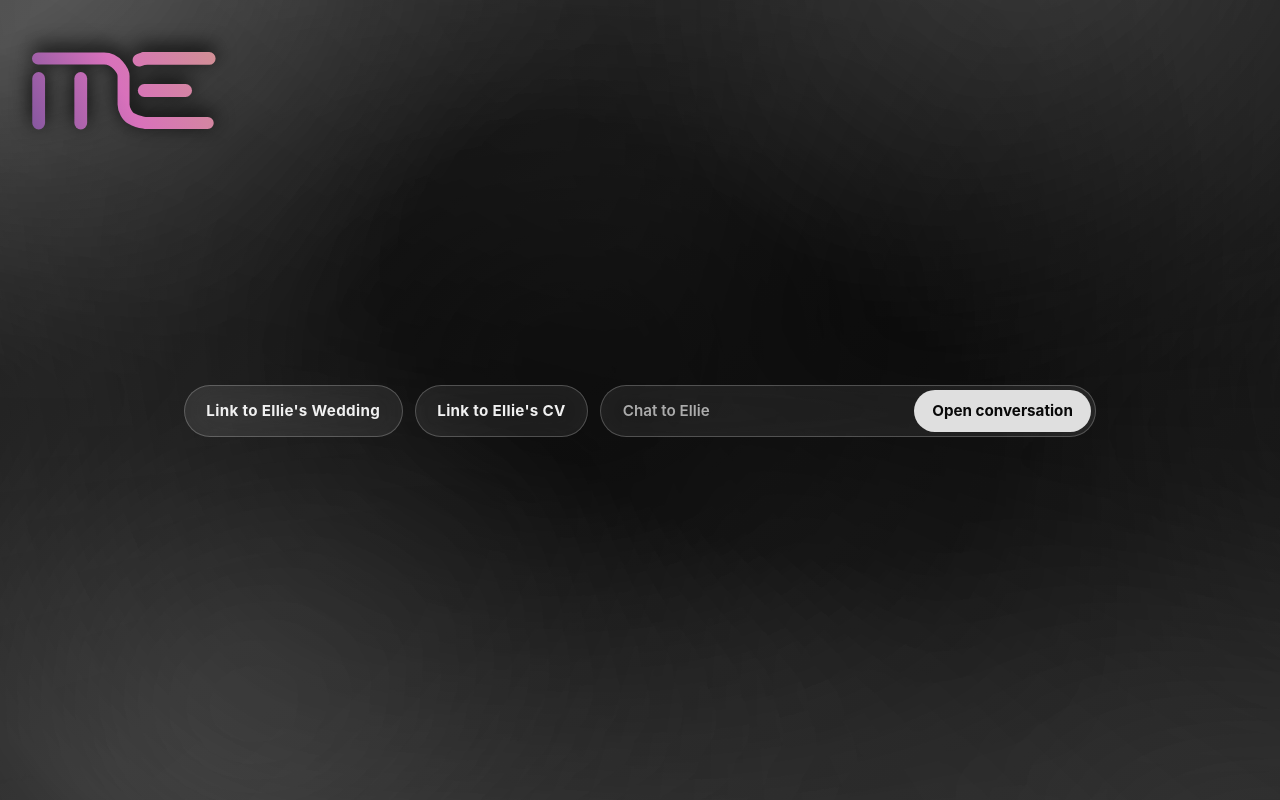
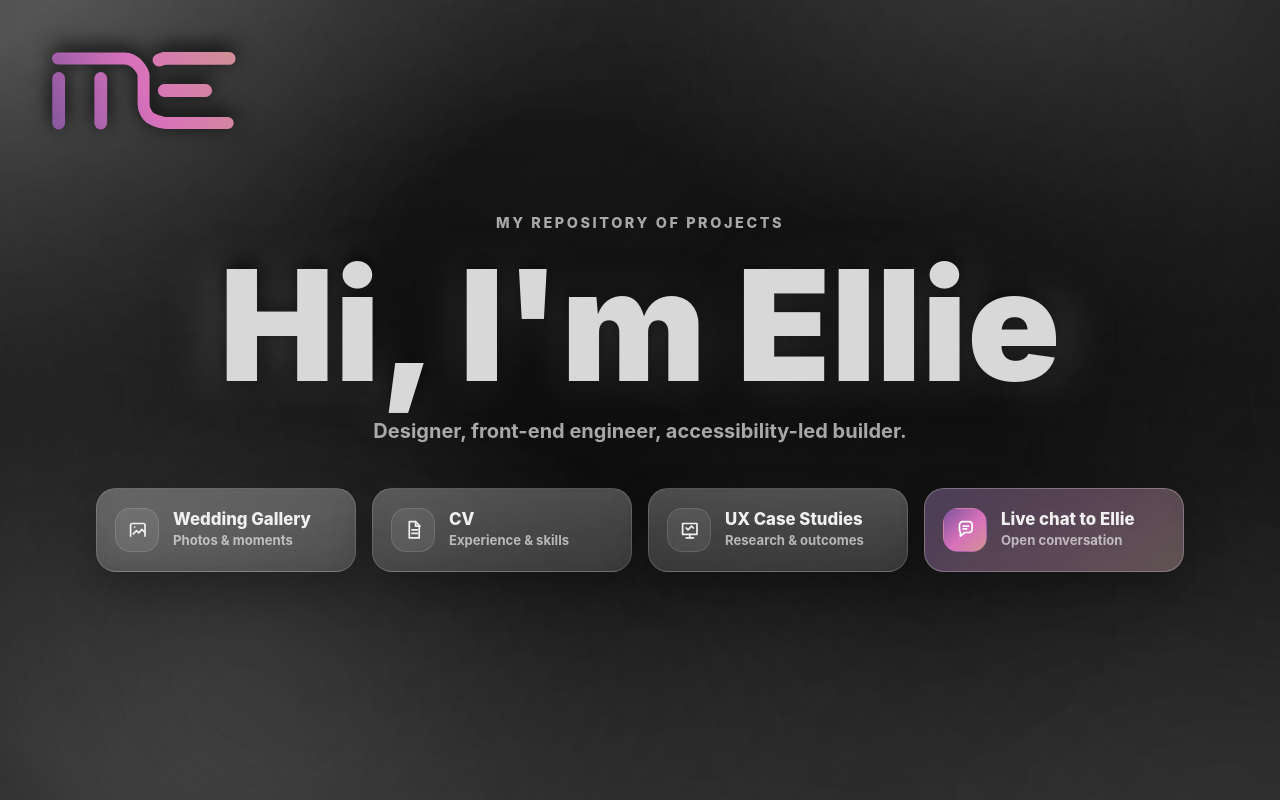
Before and after one commit to latepanda/imle, a plain HTML site: page index.html in a window 1280 px wide. Drawn offline with Linux system fonts and the light colour scheme; a web font is replaced by a local one.

Commit message:
portfolio homepage update

```diff
--- a/assets/styles/index.css
+++ b/assets/styles/index.css
@@ -12,10 +12,12 @@
       --accent-grey: #d8d8d8;
       --muted: rgba(240, 240, 240, 0.68);
       --surface: rgba(255, 255, 255, 0.08);
-      --surface-strong: rgba(255, 255, 255, 0.16);
-      --stroke: rgba(255, 255, 255, 0.22);
+      --surface-strong: rgba(255, 255, 255, 0.14);
+      --surface-top: rgba(255, 255, 255, 0.2);
+      --stroke: rgba(255, 255, 255, 0.16);
+      --brand-gradient: linear-gradient(135deg, #7f559d, #d871bb 54%, #d19292);
       --bg-gradient: linear-gradient(135deg, #080808, #191919 42%, #0d0d0d 100%);
-      --size: clamp(2.5rem, 10vw, 10rem);
+      --size: clamp(3.2rem, 12vw, 10rem);
     }
 
     * {
@@ -96,10 +98,11 @@
     }
 
     .site-header {
-      align-items: left;
+      align-items: flex-start;
       display: flex;
-      justify-content: left;
+      justify-content: flex-start;
       padding-block-start: clamp(0.25rem, 2.5vh, 1.75rem);
+      padding-left: clamp(0.25rem, 2.5vh, 1.75rem);
       position: relative;
       width: 100%;
       z-index: 1;
@@ -119,7 +122,7 @@
       flex-direction: column;
       justify-content: center;
       margin-block-start: clamp(1rem, 8vh, 5rem);
-      max-width: min(100%, 72rem);
+      max-width: min(100%, 78rem);
       padding-block-end: clamp(4rem, 14vh, 9rem);
       position: relative;
       transform: translateY(-4vh);
@@ -127,16 +130,24 @@
       z-index: 1;
     }
 
+    .hero-kicker {
+      color: var(--muted);
+      font-size: clamp(0.75rem, 1.5vw, 0.9rem);
+      font-weight: 800;
+      letter-spacing: 0.18em;
+      margin-block-end: clamp(0.7rem, 2vw, 1.15rem);
+      text-transform: uppercase;
+    }
+
     h1 {
       animation: subtleShift 5s ease-in-out infinite alternate;
       color: var(--accent);
       font-size: var(--size);
       font-weight: 900;
-      letter-spacing: 0.1em;
+      letter-spacing: 0;
       line-height: 1;
       position: relative;
       text-align: center;
-      text-transform: uppercase;
       text-wrap: balance;
       user-select: none;
       filter: drop-shadow(0 -5px 10px #000);
@@ -145,7 +156,7 @@
     /* Subtle glow effect */
     h1::after {
       color: #ffffff22;
-      content: "I AM ELLIE";
+      content: "Hi, I'm Ellie";
       filter: blur(20px);
       left: 0;
       position: absolute;
@@ -154,94 +165,123 @@
       z-index: -1;
     }
 
+    .hero-summary {
+      color: var(--muted);
+      font-size: clamp(1rem, 2vw, 1.25rem);
+      font-weight: 700;
+      margin-block-start: clamp(0.75rem, 1.8vw, 1rem);
+      max-width: 38rem;
+      text-align: center;
+      text-wrap: balance;
+    }
+
     .hero-actions {
-      align-items: stretch;
-      display: flex;
-      flex-wrap: nowrap;
-      gap: clamp(0.4rem, 1.2vw, 0.75rem);
-      justify-content: center;
-      margin-block-start: clamp(1.2rem, 3vw, 2.25rem);
-      max-width: min(100%, 58rem);
+      margin-block-start: clamp(1.35rem, 4vw, 2.8rem);
+      max-width: min(100%, 68rem);
       width: 100%;
     }
 
-    .pill-link,
-    .chat-link {
+    .action-list {
+      display: grid;
+      gap: clamp(0.65rem, 2vw, 1rem);
+      grid-template-columns: 1fr;
+      list-style: none;
+      padding: 0;
+      width: 100%;
+    }
+
+    .action-card {
       align-items: center;
       backdrop-filter: blur(18px);
       -webkit-backdrop-filter: blur(18px);
-      background: var(--surface);
+      background:
+        linear-gradient(180deg, var(--surface-top), transparent 160%),
+        var(--surface);
       border: 1px solid var(--stroke);
+      border-radius: 1.25rem;
+      box-shadow: 0 1.1rem 2.6rem rgba(0, 0, 0, 0.26);
       color: var(--accent);
-      display: inline-flex;
-      font-size: clamp(0.76rem, 1.5vw, 0.95rem);
-      font-weight: 700;
-      min-height: clamp(2.75rem, 5vw, 3.25rem);
+      display: grid;
+      gap: 0.85rem;
+      grid-template-columns: 2.75rem 1fr;
+      min-height: 5.25rem;
+      padding: clamp(0.9rem, 2.2vw, 1.15rem);
       text-decoration: none;
       transition:
         background-color 180ms ease,
+        box-shadow 180ms ease,
         border-color 180ms ease,
         color 180ms ease,
         transform 180ms ease;
     }
 
-    .pill-link {
-      border-radius: 999px;
-      flex: 0 0 auto;
+    .action-icon {
+      align-items: center;
+      background: rgba(255, 255, 255, 0.08);
+      border: 1px solid rgba(255, 255, 255, 0.12);
+      border-radius: 0.95rem;
+      display: inline-flex;
+      height: 2.75rem;
       justify-content: center;
-      letter-spacing: 0.02em;
-      padding-inline: clamp(0.85rem, 2vw, 1.35rem);
+      width: 2.75rem;
     }
 
-    .chat-link {
-      border-radius: 999px;
-      flex: 1 1 24rem;
-      justify-content: space-between;
-      max-width: 31rem;
-      min-width: min(50vw, 19rem);
-      overflow: hidden;
-      padding: 0.25rem;
+    .action-icon svg {
+      fill: none;
+      height: 1.35rem;
+      stroke: currentColor;
+      stroke-linecap: round;
+      stroke-linejoin: round;
+      stroke-width: 1.9;
+      width: 1.35rem;
     }
 
-    .chat-placeholder {
-      color: var(--muted);
-      flex: 1;
-      font-weight: 600;
-      min-width: 0;
+    .action-title,
+    .action-meta {
+      display: block;
       overflow: hidden;
-      padding-inline: clamp(0.8rem, 2vw, 1.1rem);
       text-overflow: ellipsis;
+    }
+
+    .action-title {
+      font-size: clamp(0.96rem, 2.4vw, 1.05rem);
+      font-weight: 850;
+      line-height: 1.15;
       white-space: nowrap;
     }
 
-    .chat-button {
-      align-items: center;
-      align-self: stretch;
-      background: rgba(240, 240, 240, 0.92);
-      border-radius: 999px;
-      color: #090909;
-      display: inline-flex;
-      flex: 0 0 auto;
-      justify-content: center;
-      padding-inline: clamp(0.75rem, 2vw, 1.15rem);
+    .action-meta {
+      color: var(--muted);
+      font-size: 0.82rem;
+      font-weight: 700;
+      line-height: 1.2;
+      margin-block-start: 0.25rem;
       white-space: nowrap;
     }
 
-    .pill-link:hover,
-    .chat-link:hover {
+    .action-card-chat {
+      background:
+        linear-gradient(135deg, rgba(127, 85, 157, 0.35), rgba(216, 113, 187, 0.2) 56%, rgba(209, 146, 146, 0.22)),
+        var(--surface-strong);
+      border-color: rgba(240, 240, 240, 0.28);
+    }
+
+    .action-card-chat .action-icon {
+      background: var(--brand-gradient);
+      border-color: transparent;
+      color: #fff;
+    }
+
+    .action-card:hover {
       background: var(--surface-strong);
       border-color: rgba(255, 255, 255, 0.42);
-      transform: translateY(-1px);
+      box-shadow: 0 1.35rem 3rem rgba(0, 0, 0, 0.34);
+      transform: translateY(-0.12rem);
     }
 
-    .pill-link:focus-visible,
-    .chat-link:focus-visible {
+    .action-card:focus-visible {
       outline: 2px solid var(--accent);
       outline-offset: 4px;
-    }
-
-    .chat-link:hover .chat-button {
-      background: #fff;
     }
 
     @keyframes subtleShift {
@@ -269,8 +309,7 @@
       body::before,
       body::after,
       h1,
-      .pill-link,
-      .chat-link {
+      .action-card {
         animation: none;
         transition: none;
       }
@@ -281,34 +320,24 @@
         padding-inline: clamp(0.75rem, 3vw, 1rem);
       }
 
+      .site-header {
+        padding-left: 0;
+      }
+
       .hero {
         padding-block-end: clamp(3rem, 10vh, 5rem);
         transform: translateY(-3vh);
       }
+    }
 
-      .hero-actions {
-        gap: 0.4rem;
-      }
-
-      .pill-link {
-        padding-inline: 0.7rem;
-      }
-
-      .chat-link {
-        min-width: 9.75rem;
-      }
-
-      .chat-placeholder {
-        padding-inline: 0.7rem;
-      }
-
-      .chat-button {
-        font-size: 0;
-        padding-inline: 0.8rem;
-      }
-
-      .chat-button::after {
-        content: "Open";
-        font-size: clamp(0.76rem, 1.5vw, 0.95rem);
+    @media (min-width: 42rem) {
+      .action-list {
+        grid-template-columns: repeat(2, minmax(0, 1fr));
       }
     }
+
+    @media (min-width: 66rem) {
+      .action-list {
+        grid-template-columns: repeat(4, minmax(0, 1fr));
+      }
+    }
--- a/index.html
+++ b/index.html
@@ -17,13 +17,76 @@
   </header>
 
   <main class="hero" aria-labelledby="page-title">
-    <nav class="hero-actions" aria-label="Ellie links">
-      <a class="pill-link" target="_blank" href="https://wedding.imle.uk">Link to Ellie&apos;s Wedding</a>
-      <a class="pill-link" target="_blank" href="https://cv.imle.uk">Link to Ellie&apos;s CV</a>
-      <a class="chat-link" target="_blank" href="https://chat.imle.uk" aria-label="Open conversation with Ellie's Chatbot">
-        <span class="chat-placeholder" aria-hidden="true">Chat to Ellie</span>
-        <span class="chat-button">Open conversation</span>
-      </a>
+    <p class="hero-kicker">My repository of projects</p>
+    <h1 id="page-title">Hi, I'm Ellie</h1>
+    <p class="hero-summary">Designer, front-end engineer, accessibility-led builder.</p>
+
+    <nav class="hero-actions" aria-label="Featured destinations">
+      <ul class="action-list">
+        <li>
+          <a class="action-card" target="_blank" rel="noopener noreferrer" href="https://wedding.imle.uk">
+            <span class="action-icon" aria-hidden="true">
+              <svg viewBox="0 0 24 24" focusable="false">
+                <path d="M4 19V7a2 2 0 0 1 2-2h12a2 2 0 0 1 2 2v12" />
+                <path d="M7 16.5 10.5 13l2.5 2.5 3.5-4L20 15" />
+                <path d="M8.5 9h.01" />
+              </svg>
+            </span>
+            <span>
+              <span class="action-title">Wedding Gallery</span>
+              <span class="action-meta">Photos & moments</span>
+            </span>
+          </a>
+        </li>
+
+        <li>
+          <a class="action-card" target="_blank" rel="noopener noreferrer" href="https://cv.imle.uk">
+            <span class="action-icon" aria-hidden="true">
+              <svg viewBox="0 0 24 24" focusable="false">
+                <path d="M7 3h7l4 4v14H7z" />
+                <path d="M14 3v5h5" />
+                <path d="M10 12h6M10 16h6" />
+              </svg>
+            </span>
+            <span>
+              <span class="action-title">CV</span>
+              <span class="action-meta">Experience & skills</span>
+            </span>
+          </a>
+        </li>
+
+        <li>
+          <a class="action-card" target="_blank" rel="noopener noreferrer" href="https://ux.imle.uk">
+            <span class="action-icon" aria-hidden="true">
+              <svg viewBox="0 0 24 24" focusable="false">
+                <path d="M4 5h16v12H4z" />
+                <path d="M8 21h8" />
+                <path d="M12 17v4" />
+                <path d="m8 10 2 2 4-4 2 2" />
+              </svg>
+            </span>
+            <span>
+              <span class="action-title">UX Case Studies</span>
+              <span class="action-meta">Research & outcomes</span>
+            </span>
+          </a>
+        </li>
+
+        <li>
+          <a class="action-card action-card-chat" target="_blank" rel="noopener noreferrer" href="https://chat.imle.uk">
+            <span class="action-icon" aria-hidden="true">
+              <svg viewBox="0 0 24 24" focusable="false">
+                <path d="M5 6.5A3.5 3.5 0 0 1 8.5 3h7A3.5 3.5 0 0 1 19 6.5v5A3.5 3.5 0 0 1 15.5 15H11l-5 4v-4.5A3.5 3.5 0 0 1 5 11.5z" />
+                <path d="M9 8h6M9 11h4" />
+              </svg>
+            </span>
+            <span>
+              <span class="action-title">Live chat to Ellie</span>
+              <span class="action-meta">Open conversation</span>
+            </span>
+          </a>
+        </li>
+      </ul>
     </nav>
   </main>
 </body>
```
